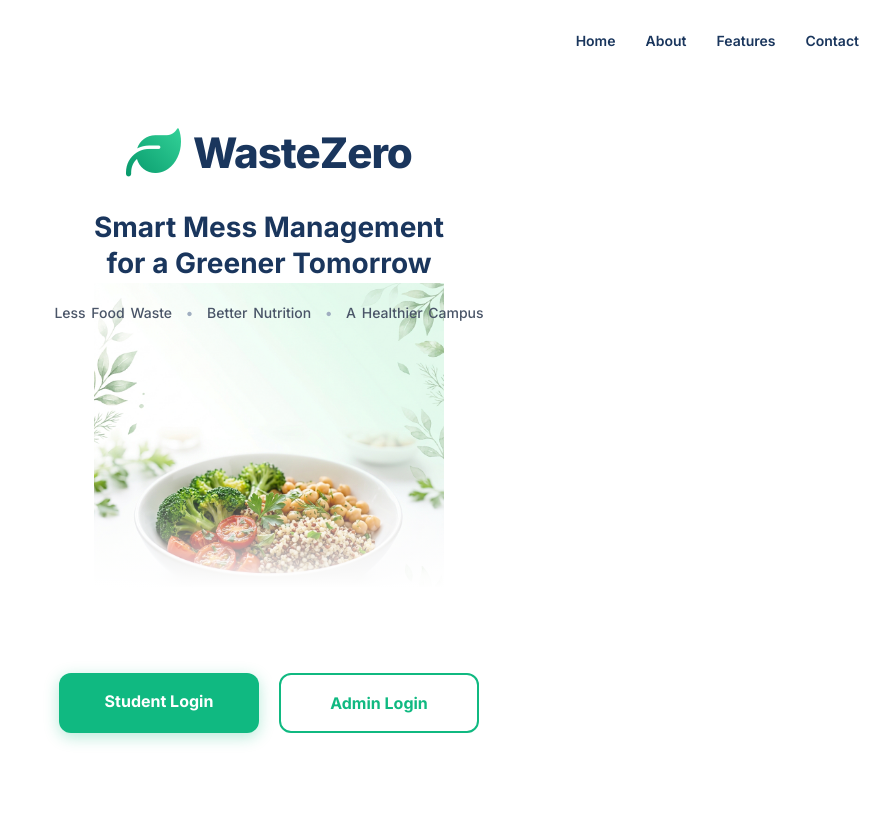
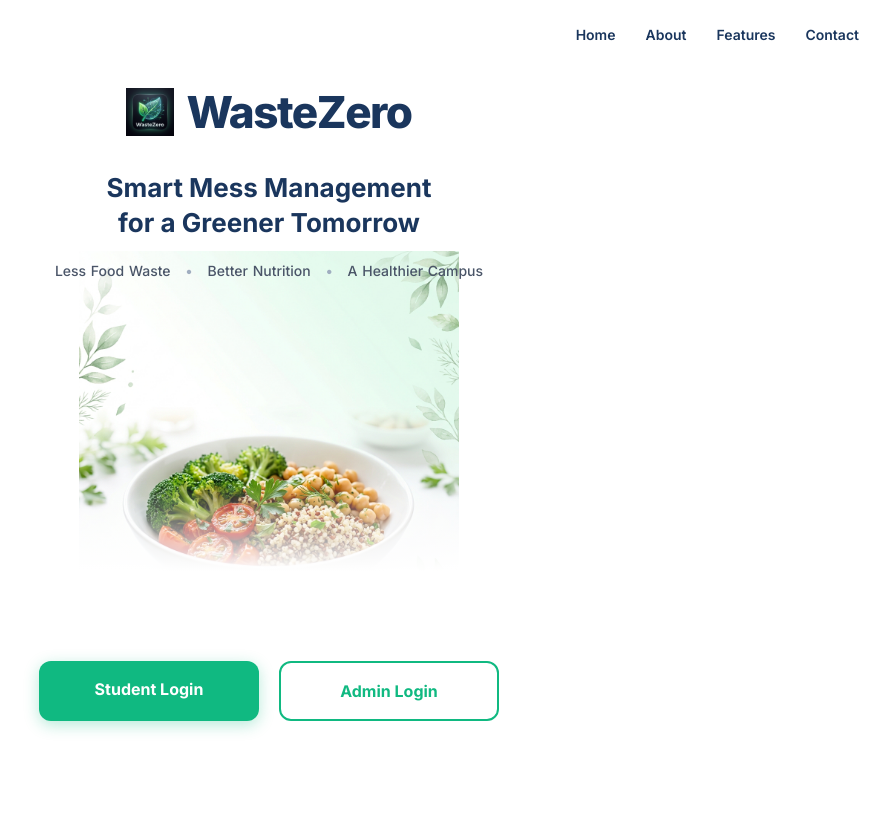
Before and after one commit to Akshaya-RBtech/p3, a Flask app: page / in a window 1280 px wide. Shown: the whole page, without its empty margins (371-1261 px from the left). After the commit the page ends 732 px from the top, so only its background shows below. Run offline with Flask 3, Linux system fonts and the light colour scheme; some libraries are stand-ins or nearby versions.

Commit message:
UI: Refine landing page matching original image logo and make nav workable

```diff
--- a/templates/home.html
+++ b/templates/home.html
@@ -5,7 +5,7 @@
 /* Remove layout header, footer, and resets */
 .top-header, footer { display: none !important; }
 body { padding: 0 !important; margin: 0 !important; background: #ffffff !important; overflow-x: hidden; }
-.page-wrapper { max-width: 100% !important; margin: 0 !important; padding: 0 !important; }
+.page-wrapper { max-width: 100% !important; margin: 0 !important; padding: 0 !important; overflow-x: hidden; }
 
 .landing-container {
     width: 100%;
@@ -15,27 +15,31 @@
     font-family: 'Inter', sans-serif;
     background: #ffffff;
     position: relative;
-    overflow: hidden;
+    overflow-x: hidden;
 }
 
 /* Custom Header Navigation */
-.landing-header {
+.landing-header-nav {
     display: flex;
     justify-content: flex-end;
-    padding: 30px 50px;
+    align-items: center;
+    padding: 24px 50px;
     gap: 30px;
-    z-index: 10;
+    z-index: 50;
+    position: relative;
+    background: transparent;
 }
 
-.landing-header a {
+.landing-header-nav a {
     text-decoration: none;
     color: #1a365d;
     font-size: 14px;
     font-weight: 600;
     transition: color 0.2s;
+    cursor: pointer;
 }
 
-.landing-header a:hover {
+.landing-header-nav a:hover, .landing-header-nav a:active {
     color: #10b981;
 }
 
@@ -45,7 +49,7 @@
     flex-direction: column;
     align-items: center;
     text-align: center;
-    margin-top: 40px;
+    margin-top: 10px;
     z-index: 10;
     padding: 0 20px;
 }
@@ -57,7 +61,13 @@
     margin-bottom: 25px;
 }
 
-.leaf-icon {
+.leaf-icon-img {
+    width: 48px;
+    height: auto;
+    object-fit: contain;
+}
+
+.leaf-icon-fallback {
     font-size: 55px;
     color: #10b981;
     background: -webkit-linear-gradient(45deg, #059669, #34d399);
@@ -66,17 +76,17 @@
 }
 
 .brand-text-large {
-    font-size: 42px;
+    font-size: 44px;
     font-weight: 800;
     color: #1a365d;
-    letter-spacing: -1px;
+    letter-spacing: -1.5px;
 }
 
 .hero-tagline {
-    font-size: 28px;
+    font-size: 26px;
     font-weight: 700;
     color: #1a365d;
-    line-height: 1.3;
+    line-height: 1.35;
     margin-bottom: 20px;
     max-width: 500px;
 }
@@ -85,12 +95,12 @@
     font-size: 14px;
     color: #4a5568;
     font-weight: 500;
-    word-spacing: 2px;
+    word-spacing: 1px;
 }
 
 .hero-features span {
     color: #a0aec0;
-    margin: 0 8px;
+    margin: 0 10px;
 }
 
 /* Large Background Image */
@@ -98,8 +108,8 @@
     position: relative;
     width: 100%;
     flex: 1;
-    min-height: 350px;
-    margin-top: -40px; /* Slight overlap for blending */
+    min-height: 380px;
+    margin-top: -30px;
     display: flex;
     justify-content: center;
     align-items: flex-end;
@@ -108,13 +118,12 @@
     z-index: 1;
 }
 
-/* White gradient overlay at the bottom so buttons sit on white */
 .bottom-white-gradient {
     position: absolute;
     bottom: 0;
     width: 100%;
     height: 150px;
-    background: linear-gradient(to top, #ffffff 30%, transparent);
+    background: linear-gradient(to top, #ffffff 40%, transparent);
     z-index: 2;
 }
 
@@ -125,7 +134,7 @@
     display: flex;
     justify-content: center;
     gap: 20px;
-    padding: 40px 20px 60px 20px;
+    padding: 30px 20px 60px 20px;
     background: #ffffff;
     width: 100%;
 }
@@ -137,7 +146,7 @@
     font-weight: 700;
     text-decoration: none;
     transition: all 0.2s ease;
-    width: 200px;
+    width: 220px;
     text-align: center;
 }
 
@@ -151,6 +160,7 @@
     background: #059669;
     transform: translateY(-2px);
     box-shadow: 0 6px 20px rgba(16, 185, 129, 0.4);
+    color: white;
 }
 
 .btn-admin {
@@ -164,50 +174,80 @@
     transform: translateY(-2px);
 }
 
-/* Responsive */
+/* Modal Styling */
+.landing-modal-overlay {
+    position: fixed;
+    top: 0; left: 0; right: 0; bottom: 0;
+    background: rgba(0,0,0,0.5);
+    z-index: 9999;
+    display: none;
+    align-items: center;
+    justify-content: center;
+    backdrop-filter: blur(4px);
+    opacity: 0;
+    transition: opacity 0.2s;
+}
+.landing-modal-overlay.show {
+    display: flex;
+    opacity: 1;
+}
+.landing-modal {
+    background: white;
+    border-radius: 16px;
+    padding: 30px;
+    width: 90%;
+    max-width: 400px;
+    text-align: center;
+    box-shadow: 0 20px 40px rgba(0,0,0,0.2);
+    transform: translateY(20px);
+    transition: transform 0.3s;
+}
+.landing-modal-overlay.show .landing-modal { transform: translateY(0); }
+.landing-modal h3 { font-size: 24px; font-weight: 800; color: #1a365d; margin-bottom: 10px; }
+.landing-modal p { font-size: 14px; color: #4a5568; line-height: 1.5; margin-bottom: 20px; }
+.modal-close-btn { background: #1a365d; color: white; padding: 10px 20px; border-radius: 8px; font-weight: 600; cursor: pointer; border: none; }
+
+/* Responsive Adjustments */
 @media (max-width: 768px) {
-    .landing-header {
+    .landing-header-nav {
         justify-content: center;
-        padding: 20px;
+        padding: 20px 10px;
         gap: 15px;
+        background: #ffffff;
+        box-shadow: 0 2px 10px rgba(0,0,0,0.02);
     }
-    .landing-header a {
-        font-size: 13px;
-    }
-    .brand-text-large { font-size: 32px; }
-    .leaf-icon { font-size: 40px; }
-    .hero-tagline { font-size: 22px; }
-    .hero-features { font-size: 12px; }
-    .action-buttons {
-        flex-direction: column;
-        align-items: center;
-        gap: 15px;
-        padding-bottom: 40px;
-    }
-    .btn-landing { width: 100%; max-width: 300px; }
-    .hero-image-wrapper { min-height: 250px; background-position: center bottom; }
+    .landing-header-nav a { font-size: 13px; }
+    .brand-text-large { font-size: 36px; letter-spacing: -1px; }
+    .hero-tagline { font-size: 22px; max-width: 90%; line-height: 1.4; }
+    .hero-features { font-size: 12px; display: flex; flex-direction: column; gap: 8px; align-items: center; }
+    .hero-features span { display: none; } /* Stack on mobile without bullets */
+    .hero-features div { background: rgba(16, 185, 129, 0.08); padding: 4px 12px; border-radius: 100px; color: #059669; }
+    .action-buttons { flex-direction: column; align-items: center; gap: 15px; padding-top: 10px; }
+    .btn-landing { width: 100%; max-width: 300px; padding: 18px 20px; }
+    .hero-image-wrapper { min-height: 280px; background-position: center bottom; margin-top: 0; }
 }
 
 @media (min-width: 1200px) {
     .action-buttons { padding-bottom: 80px; }
-    .hero-image-wrapper { background-size: contain; }
+    .hero-image-wrapper { background-size: contain; background-position: center bottom; }
 }
 </style>
 
 <div class="landing-container">
 
-    <!-- Top Nav -->
-    <div class="landing-header">
-        <a href="#">Home</a>
-        <a href="#">About</a>
-        <a href="#">Features</a>
-        <a href="#">Contact</a>
+    <!-- Top Nav (Workable and visible on all devices) -->
+    <div class="landing-header-nav">
+        <a onclick="showLandingModal('Home', 'Welcome to WasteZero! You are already on the home page.')">Home</a>
+        <a onclick="showLandingModal('About Us', 'WasteZero is an intelligent hostel food management system minimizing waste and improving campus nutrition.')">About</a>
+        <a onclick="showLandingModal('Features', 'Advanced features include: AI Predictions, Automated Voting, Meal Feedback, and Daily Dashboards.')">Features</a>
+        <a onclick="showLandingModal('Contact', 'Reach out to the admin office for campus dining inquiries or technical support.')">Contact</a>
     </div>
 
     <!-- Hero Titles & Logos -->
     <div class="hero-content">
         <div class="brand-logo-large">
-            <i class="fas fa-leaf leaf-icon"></i>
+            <!-- Uses original project icon. If missing, falls back to leaf font icon -->
+            <img src="{{ url_for('static', filename='icon.png') }}" class="leaf-icon-img" alt="WasteZero Logo" onerror="this.outerHTML='<i class=\'fas fa-leaf leaf-icon-fallback\'></i>';">
             <span class="brand-text-large">WasteZero</span>
         </div>
 
@@ -216,7 +256,9 @@
         </h2>
 
         <div class="hero-features">
-            Less Food Waste <span>•</span> Better Nutrition <span>•</span> A Healthier Campus
+            <div class="inline-block">Less Food Waste</div> <span>•</span>
+            <div class="inline-block">Better Nutrition</div> <span>•</span>
+            <div class="inline-block">A Healthier Campus</div>
         </div>
     </div>
 
@@ -233,4 +275,26 @@
 
 </div>
 
+<!-- Interactive Modal for Nav Links -->
+<div id="landingModalOverlay" class="landing-modal-overlay" onclick="closeLandingModal(event)">
+    <div class="landing-modal" onclick="event.stopPropagation()">
+        <h3 id="lm-title">Title</h3>
+        <p id="lm-desc">Description goes here.</p>
+        <button class="modal-close-btn" onclick="closeLandingModal(null, true)">Got it!</button>
+    </div>
+</div>
+
+<script>
+    function showLandingModal(title, desc) {
+        document.getElementById('lm-title').innerText = title;
+        document.getElementById('lm-desc').innerText = desc;
+        document.getElementById('landingModalOverlay').classList.add('show');
+    }
+    function closeLandingModal(e, force=false) {
+        if(force || e.target === document.getElementById('landingModalOverlay')) {
+            document.getElementById('landingModalOverlay').classList.remove('show');
+        }
+    }
+</script>
+
 {% endblock %}
```
